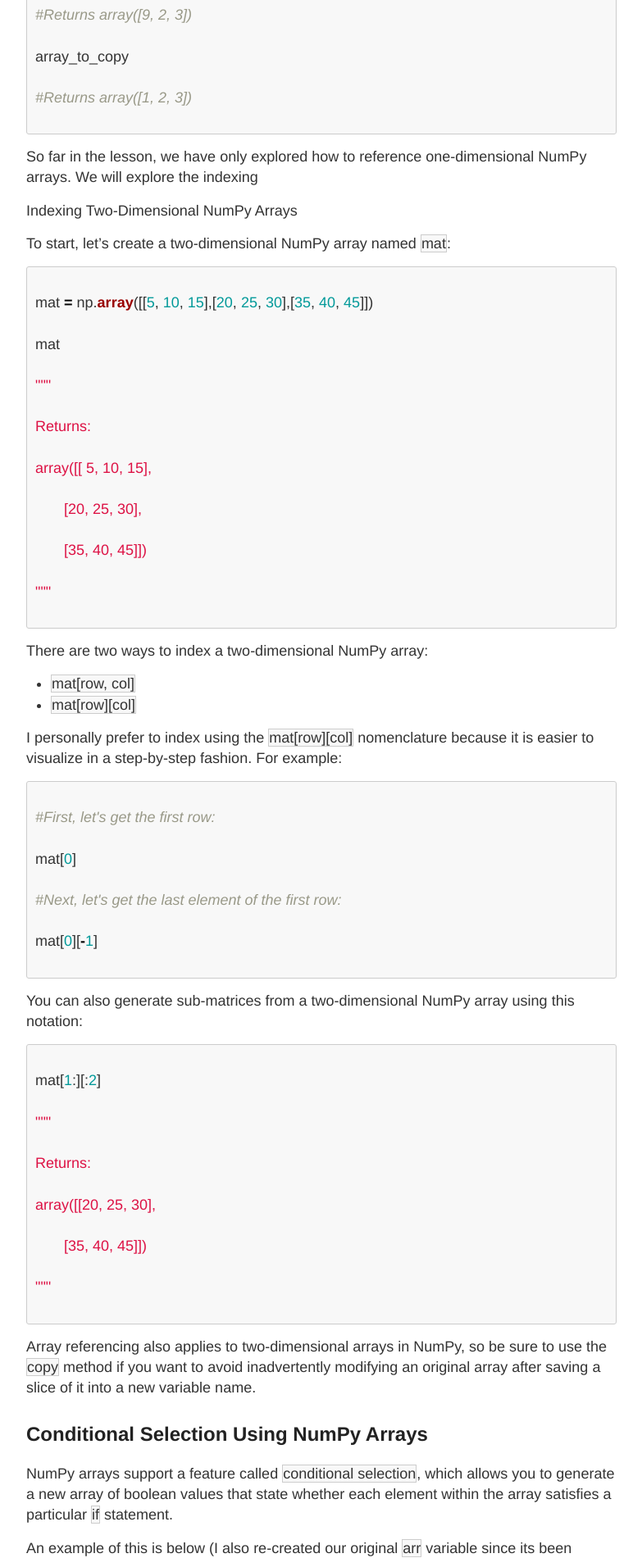
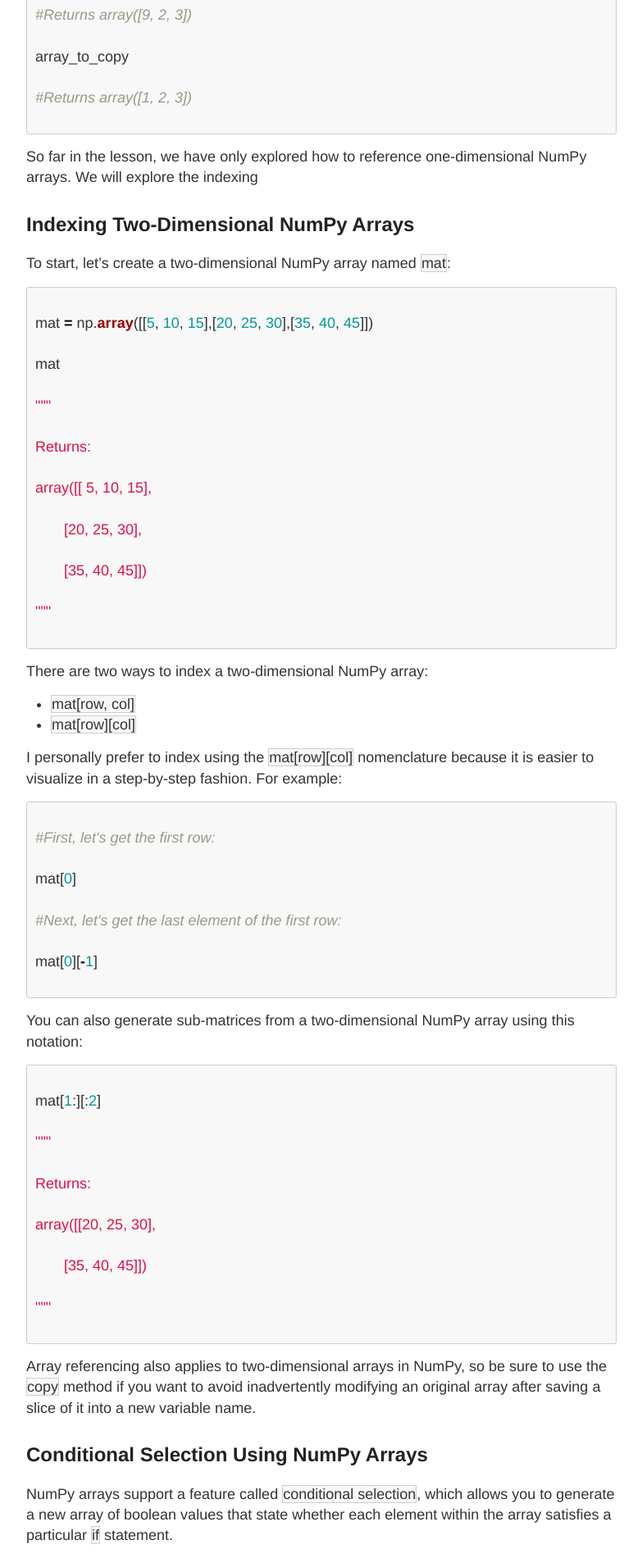
Before and after one commit to rosyberti/website, a Jekyll site: the page built from advanced-python/numpy-indexing-assignment.md, in a window 1280 px wide. Shown: the part 4471-6372 px from the top of the page at 82% size, without its empty margins (248-1031 px from the left). Built offline with Jekyll 4.4.1, drawn with Linux system fonts in a browser that asks for light colours.

Commit message:
formatting edits

```diff
--- a/advanced-python/numpy-indexing-assignment.md
+++ b/advanced-python/numpy-indexing-assignment.md
@@ -197,7 +197,7 @@ array_to_copy
 
 So far in the lesson, we have only explored how to reference one-dimensional NumPy arrays. We will explore the indexing
 
-Indexing Two-Dimensional NumPy Arrays
+## Indexing Two-Dimensional NumPy Arrays
 
 To start, let's create a two-dimensional NumPy array named `mat`:
 
```
